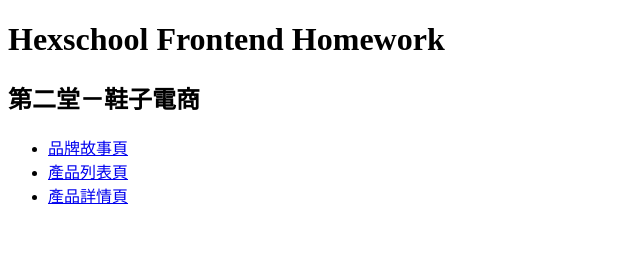
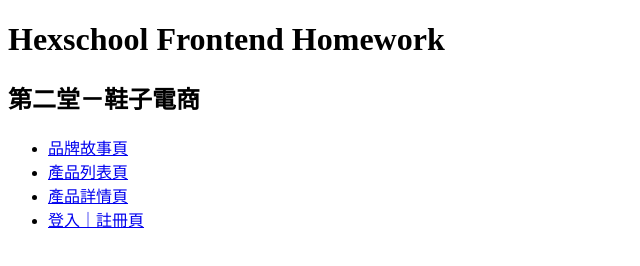
Before and after one commit to joylwalker/hexschool-frontend-homework, a plain HTML site: page index.html in a window 1280 px wide. Shown: the whole page, without its empty margins (0-640 px from the left). Drawn offline with Linux system fonts and the light colour scheme.

Commit message:
feat: add login and register page link to homepage

```diff
--- a/index.html
+++ b/index.html
@@ -25,6 +25,9 @@
           產品詳情頁
         </a>
       </li>
+      <li>
+        <a href="./shoes-ecommerce/04-auth-page/login.html"> 登入｜註冊頁 </a>
+      </li>
     </ul>
   </body>
 </html>
```
